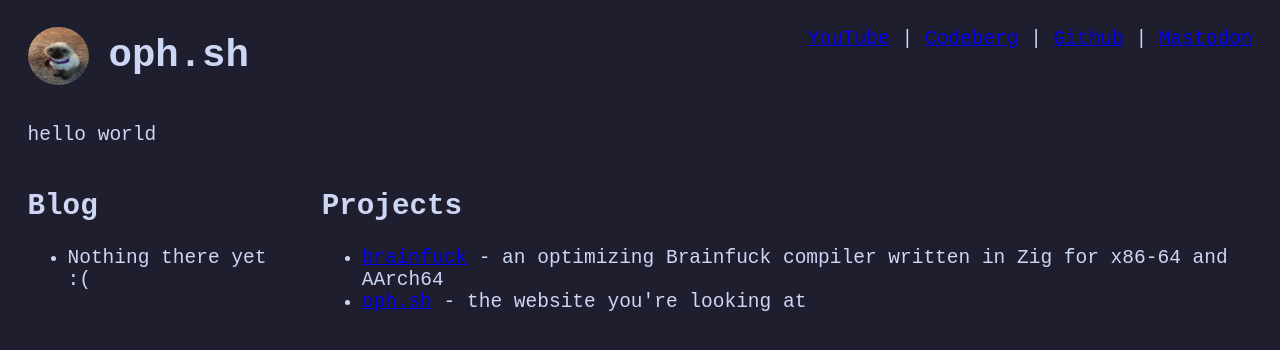
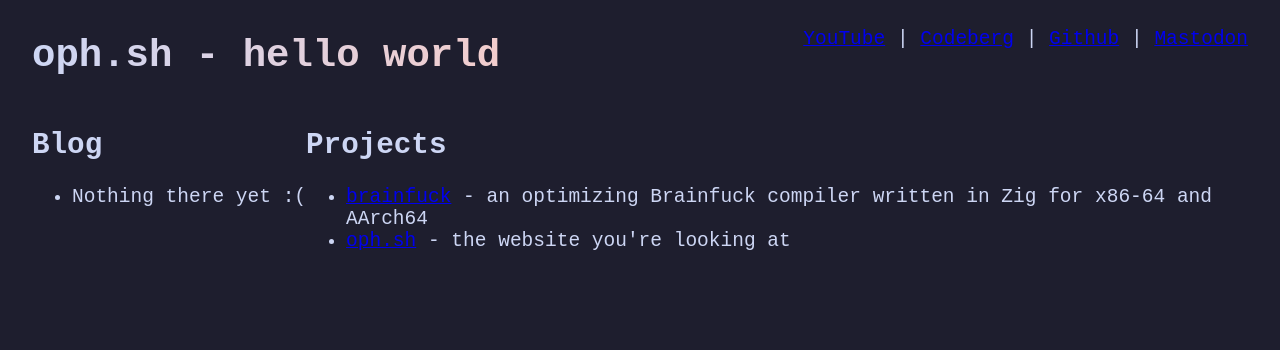
Before and after one commit to Nebularzz/Nebularzz.github.io, a plain HTML site: page index.html in a window 1280 px wide. Drawn offline with Linux system fonts and the light colour scheme.

Commit message:
improved css and stuff i guess

```diff
--- a/index.html
+++ b/index.html
@@ -4,23 +4,16 @@
 		<meta charset="UTF-8">
 		<meta name="viewport" content="width=device-width, initial-scale=1.0">
 		<title>oph.sh</title>
-		<style>
-			h1,
-			h2,
-			p,
-			li {
-				color: #cdd6f4;
-			}
-		</style>
+		<link rel="stylesheet" href="style/style.css">
 	</head>
-	<body style="font-family: monospace; font-size: 1.5em; padding: 0 1em 0 1em; background-color: #1e1e2e">
+	<body>
 		<div class="header">
-			<div style="float: left; display: flex; align-items: center">
-				<img src="images/earless-cat.jpg" alt="Amazing profile picture" style="height: 3em; margin-right: 1em; border-radius: 50%">
-				<h1>oph.sh</h1>
+			<div class="header-title">
+				<h1 class="splash" id="splash"></h1>
+				<script src="scripts/splashes.js"></script>
 			</div>
-			<div style="float: right">
-				<p>
+			<div>
+				<p class="social-links">
 					<a href="https://youtube.com/@nebularzz">YouTube</a>
 					| <a href="https://codeberg.org/nebular">Codeberg</a>
 					| <a href="https://github.com/Nebularzz">Github</a>
@@ -28,41 +21,14 @@
 				</p>
 			</div>
 		</div>
-		<div style="clear: both; display: flex">
-			<p id="splash"></p>
-			<script>
-				function randomSplash() {
-					let splashes = [
-					"hello world",
-					"nyawruffal",
-					"shhhhhhhhhhhhhhhh",
-					"neb neb",
-					"geometry dash",
-					"ziguana",
-					"sayfd",
-					"ziggy blud",
-					"autistic",
-					"gentoo",
-					"neovim",
-					"hs.hpo",
-					"follow me on the socials",
-					"you can make pretty things without frameworks",
-					]
-					let index = Math.floor(Math.random() * splashes.length)
-					return splashes[index]
-				}
-
-				document.getElementById("splash").innerText = randomSplash()
-			</script>
-		</div>
-		<div class="body" style="display: flex;">
+		<div class="body">
 			<div>
 				<h2>Blog</h2>
 				<ul>
 					<li>Nothing there yet :(</li>
 				</ul>
 			</div>
-			<div style="margin-left: 2em">
+			<div>
 				<h2>Projects</h2>
 				<ul>
 					<li><a href="https://codeberg.org/nebular/brainfuck">brainfuck</a>
--- /dev/null
+++ b/scripts/splashes.js
@@ -0,0 +1,20 @@
+function randomSplash() {
+	let splashes = [
+    "hello world",
+    "shhhhhhhhhhhhhhhh",
+    "ziguana",
+    "sayfd",
+    "ziggy blud",
+    "autistic",
+    "hs.hpo",
+    "follow me on the socials",
+    "make stuff",
+    "unprofessional",
+    "not a web developer",
+    "noob",
+  ]
+  let index = Math.floor(Math.random() * splashes.length)
+  return splashes[index]
+}
+
+document.getElementById("splash").innerText = "oph.sh - " + randomSplash()
--- /dev/null
+++ b/style/style.css
@@ -0,0 +1,41 @@
+h1,
+h2,
+p,
+li {
+  color: #cdd6f4;
+}
+
+body {
+  font-size: 1.5em;
+  padding: 0 1em 0 1em;
+  background-color: #1e1e2e;
+}
+
+.header {
+  font-family: monospace;
+  display: grid;
+  grid-template-columns: auto auto;
+}
+
+.header-title {
+  display: flex;
+  justify-content: start;
+  gap: 1em;
+  align-items: center;
+}
+
+.social-links {
+  text-align: right;
+}
+
+.body {
+  font-family: monospace;
+  display: grid;
+  grid-template-columns: auto auto;
+}
+
+.splash {
+  background-image: linear-gradient(to right, #cdd6f4, #f2cdcd);
+  background-clip: text;
+  color: transparent;
+}
```
Also changed, not shown: images/earless-cat.jpg (deleted).
